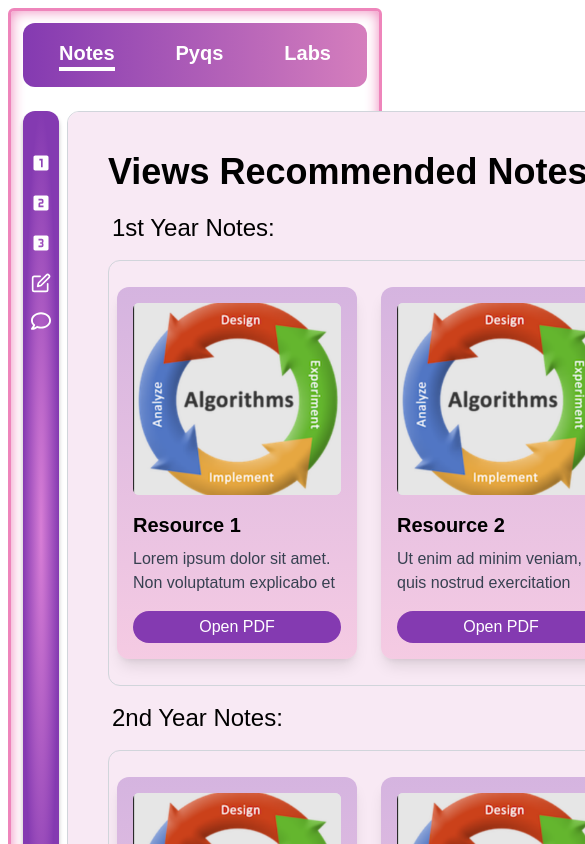
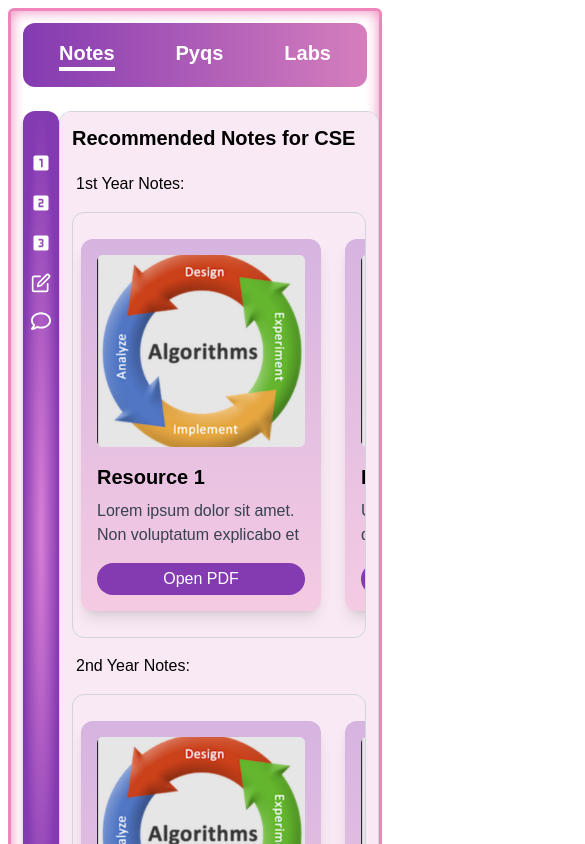
Before and after one commit to Soumyadipmaity1/k-prep, a Next.js app: page /cse-notes in a window 390 px wide. Shown: the top 844 px of the page, 585 px wide, since content can reach past the window. Built offline with nearby package versions, Linux system fonts and the light colour scheme; a web font is replaced by a local one.

Commit message:
refactor: Update CSE notes page layout and styling

```diff
--- a/src/app/cse-notes/page.tsx
+++ b/src/app/cse-notes/page.tsx
@@ -2,26 +2,26 @@ import CardResources from "@/components/RecommendedNotes/1st-Year/NotesCard";
 
 const CseNotesPage = () => {
   return (
-      <div className="w-full h-full ml-2 bg-[#f8e9f4] overflow-y-auto overflow-x-hidden border rounded-xl border-gray-300">
-        <div className="bg-[#f8e9f4] mx-auto h-screen p-10">
-  <h1 className="text-4xl font-bold mb-5">Views Recommended Notes for CSE</h1>
+      <div className="sm:w-full w-80 h-full bg-[#f8e9f4] overflow-y-auto overflow-x-hidden border rounded-xl border-gray-300">
+        <div className="bg-[#f8e9f4] mx-auto h-screen p-3 sm:p-10">
+  <h1 className="sm:text-4xl text-xl font-bold mb-5">Recommended Notes for CSE</h1>
     <div className="bg-[#f8e9f4] ">
-      <h1 className="mb-4 text-2xl pl-1">1st Year Notes:</h1>
+      <h1 className="mb-4 sm:text-2xl text-base pl-1">1st Year Notes:</h1>
 
 <CardResources/>
 </div>
 <div className="bg-[#f8e9f4] ">
-      <h1 className="my-4 text-2xl pl-1">2nd Year Notes:</h1>
+      <h1 className="my-4 sm:text-2xl text-base pl-1">2nd Year Notes:</h1>
 
 <CardResources/>
 </div>
 <div className="bg-[#f8e9f4] ">
-      <h1 className="my-4 text-2xl pl-1">3rd Year Notes:</h1>
+      <h1 className="my-4 sm:text-2xl text-base pl-1">3rd Year Notes:</h1>
 
 <CardResources/>
 </div>
 <div className="bg-[#f8e9f4] ">
-      <h1 className="my-4 text-2xl pl-1">4th Year Notes:</h1>
+      <h1 className="my-4 sm:text-2xl text-base pl-1">4th Year Notes:</h1>
 
 <CardResources/>
 </div>
```
